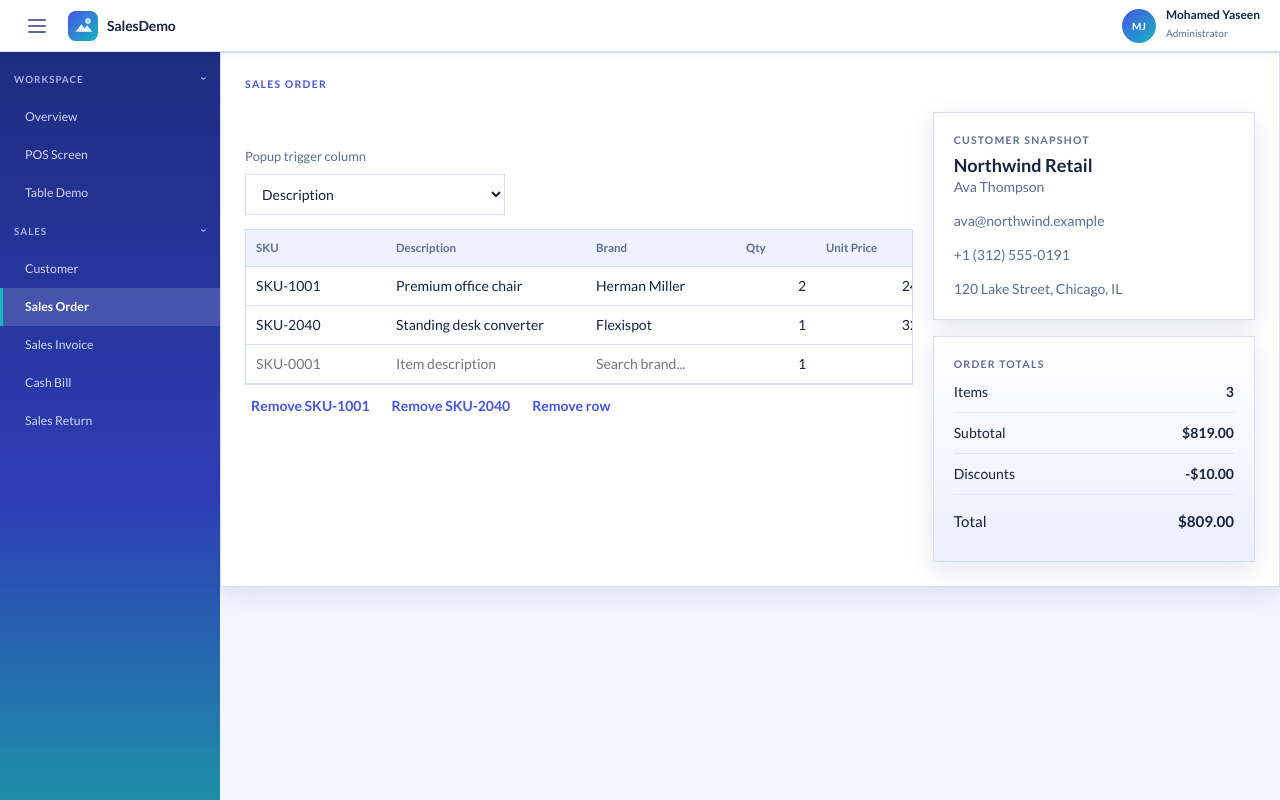
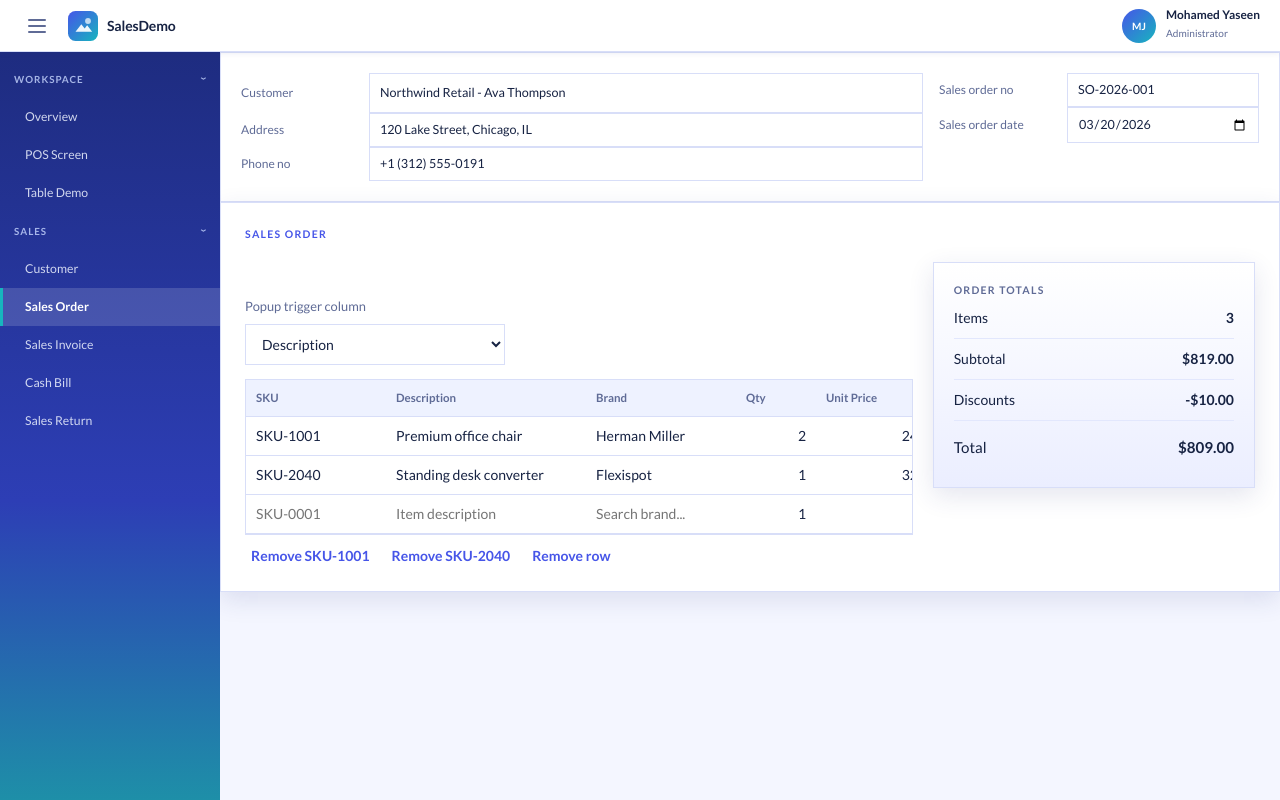
Before and after one commit to yaseenbit/SalesDemo, a React (Vite) app in the folder frontend/: page /orders in a window 1280 px wide. Built offline with nearby package versions, Linux system fonts and the light colour scheme.

Commit message:
Added customer section to sales order page

```diff
--- a/frontend/src/components/SalesOrderPanel.module.css
+++ b/frontend/src/components/SalesOrderPanel.module.css
@@ -40,6 +40,7 @@
 }
 
 @media (max-width: 900px) {
+
   .rowActions {
     flex-direction: column;
     align-items: flex-start;
--- a/frontend/src/components/SalesOrderPanel.tsx
+++ b/frontend/src/components/SalesOrderPanel.tsx
@@ -1,6 +1,6 @@
 import { useMemo, useState } from 'react';
 import { productCatalog, brandCatalog } from '../data/catalog';
-import type { Customer, OrderStatus, SalesOrderDraft, SalesOrderItem } from '../types';
+import type { SalesOrderDraft, SalesOrderItem } from '../types';
 import {
   EditableGridTable,
   type EditableGridCellKeyDownHandler,
@@ -9,7 +9,6 @@ import {
 import styles from './SalesOrderPanel.module.css';
 
 interface SalesOrderPanelProps {
-  customers: Customer[];
   draft: SalesOrderDraft;
   onDraftChange: (draft: SalesOrderDraft) => void;
   itemsAdded?: () => void;
@@ -101,7 +100,7 @@ const isItemEmpty = (item: SalesOrderItem | undefined) => {
   );
 };
 
-export const SalesOrderPanel = ({ customers, draft, onDraftChange, itemsAdded }: SalesOrderPanelProps) => {
+export const SalesOrderPanel = ({ draft, onDraftChange, itemsAdded }: SalesOrderPanelProps) => {
   const [pickerTriggerColumn, setPickerTriggerColumn] = useState<PickerTriggerColumnKey>('description');
 
   const isDeleteRowShortcut = (event: React.KeyboardEvent<HTMLInputElement>) => {
@@ -436,18 +435,9 @@ export const SalesOrderPanel = ({ customers, draft, onDraftChange, itemsAdded }:
     ];
   }, [itemsAdded, pickerTriggerColumn]);
 
-  const handleHeaderChange = (event: React.ChangeEvent<HTMLInputElement | HTMLTextAreaElement | HTMLSelectElement>) => {
-    const { name, value } = event.target;
-    onDraftChange({
-      ...draft,
-      [name]: value,
-    });
-  };
-
   const subtotal = draft.items.reduce((sum, item) => sum + item.quantity * item.unitPrice, 0);
   const discountTotal = draft.items.reduce((sum, item) => sum + item.discount, 0);
   const total = Math.max(subtotal - discountTotal, 0);
-  const selectedCustomer = customers.find((customer) => customer.id === draft.customerId);
 
   return (
     <section className="panel panel--stretch">
@@ -459,7 +449,6 @@ export const SalesOrderPanel = ({ customers, draft, onDraftChange, itemsAdded }:
 
       <div className={styles.orderShell}>
         <div className="order-main">
-
 
           <div className={styles.lineItems}>
             <div className="line-items__header">
@@ -503,20 +492,6 @@ export const SalesOrderPanel = ({ customers, draft, onDraftChange, itemsAdded }:
         </div>
 
         <aside className="order-summary">
-          <div className="summary-card">
-            <p className="eyebrow">Customer snapshot</p>
-            {selectedCustomer ? (
-              <>
-                <h3>{selectedCustomer.company}</h3>
-                <p>{selectedCustomer.name}</p>
-                <p>{selectedCustomer.email}</p>
-                <p>{selectedCustomer.phone}</p>
-                <p>{selectedCustomer.address}</p>
-              </>
-            ) : (
-              <p>Select a customer to attach shipping and contact details.</p>
-            )}
-          </div>
 
           <div className="summary-card summary-card--totals">
             <p className="eyebrow">Order totals</p>
--- a/frontend/src/pages/orders/SalesOrdersPage.module.css
+++ b/frontend/src/pages/orders/SalesOrdersPage.module.css
@@ -1,3 +1,62 @@
+.orderDetailsCompact {
+  display: flex;
+  flex-direction: column;
+  gap: 10px;
+}
+
+.orderDetailsCompact :global(.field) {
+  display: grid;
+  grid-template-columns: 120px minmax(0, 1fr);
+  align-items: center;
+  gap: 8px;
+}
+
+.orderDetailsCompact :global(.field span) {
+  font-size: 0.86rem;
+}
+
+.orderDetailsCompact :global(.field input),
+.orderDetailsCompact :global(.field select) {
+  padding: 6px 10px;
+  min-height: 34px;
+  font-size: 0.9rem;
+}
+
+.detailsLayout {
+  display: grid;
+  grid-template-columns: minmax(0, 1fr) minmax(220px, 320px);
+  gap: 16px;
+}
+
+.leftColumn,
+.rightColumn {
+  display: flex;
+  flex-direction: column;
+}
+
+.customerField,
+.phoneField,
+.addressField,
+.orderNumberField,
+.orderDateField {
+  width: 100%;
+}
+
+.searchFieldShell {
+  border: 1px solid var(--border);
+  background: #fff;
+}
+
+.searchFieldShell :global(input) {
+  min-height: 34px;
+  padding: 6px 10px;
+  font-size: 0.9rem;
+}
+
+.readOnlyInput {
+  background: #f8f9ff;
+}
+
 .doneOverlay {
   position: fixed;
   inset: 0;
@@ -33,3 +92,13 @@
   display: flex;
   justify-content: flex-end;
 }
+
+@media (max-width: 900px) {
+  .detailsLayout {
+    grid-template-columns: 1fr;
+  }
+
+  .orderDetailsCompact :global(.field) {
+    grid-template-columns: 105px minmax(0, 1fr);
+  }
+}
--- a/frontend/src/pages/orders/SalesOrdersPage.tsx
+++ b/frontend/src/pages/orders/SalesOrdersPage.tsx
@@ -1,5 +1,6 @@
-import { useState } from 'react';
+import { useMemo, useState } from 'react';
 import { SalesOrderPanel } from '../../components/SalesOrderPanel';
+import { SearchableTable, type SearchableTableColumn } from '../../components/SearchableTable';
 import type { Customer, SalesOrderDraft } from '../../types';
 import styles from './SalesOrdersPage.module.css';
 
@@ -12,14 +13,111 @@ interface SalesOrdersPageProps {
 export const SalesOrdersPage = ({ customers, draft, onDraftChange }: SalesOrdersPageProps) => {
   const [isItemsAddedDialogOpen, setIsItemsAddedDialogOpen] = useState(false);
 
+  const customerColumns = useMemo<SearchableTableColumn<Customer>[]>(
+    () => [
+      { key: 'company', label: 'Company', width: '180px' },
+      { key: 'name', label: 'Contact' },
+      { key: 'phone', label: 'Phone', width: '140px' },
+    ],
+    [],
+  );
+
+  const selectedCustomer = customers.find((customer) => customer.id === draft.customerId);
+  const selectedCustomerLabel = selectedCustomer ? `${selectedCustomer.company} - ${selectedCustomer.name}` : '';
+
   const handleItemsAdded = () => {
     setIsItemsAddedDialogOpen(true);
   };
 
+  const handleHeaderChange = (event: React.ChangeEvent<HTMLInputElement>) => {
+    const { name, value } = event.target;
+
+    onDraftChange({
+      ...draft,
+      [name]: value,
+    });
+  };
+
   return (
     <section className="page-section">
+      <div className={`form-card ${styles.orderDetailsCompact}`}>
+        <div className={styles.detailsLayout}>
+          <div className={styles.leftColumn}>
+            <label className={`field ${styles.customerField}`}>
+              <span>Customer</span>
+              <div className={styles.searchFieldShell}>
+                <SearchableTable
+                  items={customers}
+                  columns={customerColumns}
+                  searchFields={['company', 'name', 'phone', 'email']}
+                  value={selectedCustomerLabel}
+                  placeholder="Search customer"
+                  emptyMessage="No customers found."
+                  compact
+                  showHeaders={false}
+                  showResultCount={false}
+                  onQueryChange={(query) => {
+                    if (!query.trim() && draft.customerId) {
+                      onDraftChange({
+                        ...draft,
+                        customerId: '',
+                      });
+                    }
+                  }}
+                  onItemSelect={(customer) => {
+                    onDraftChange({
+                      ...draft,
+                      customerId: customer.id,
+                    });
+                  }}
+                />
+              </div>
+            </label>
+
+            <label className={`field ${styles.addressField}`}>
+              <span>Address</span>
+              <input
+                type="text"
+                value={selectedCustomer?.address ?? ''}
+                placeholder="Select a customer"
+                readOnly
+                className={styles.readOnlyInput}
+              />
+            </label>
+
+            <label className={`field ${styles.phoneField}`}>
+              <span>Phone no</span>
+              <input
+                type="text"
+                value={selectedCustomer?.phone ?? ''}
+                placeholder="Select a customer"
+                readOnly
+                className={styles.readOnlyInput}
+              />
+            </label>
+          </div>
+
+          <div className={styles.rightColumn}>
+            <label className={`field ${styles.orderNumberField}`}>
+              <span>Sales order no</span>
+              <input
+                type="text"
+                name="orderNumber"
+                value={draft.orderNumber}
+                onChange={handleHeaderChange}
+                placeholder="SO-0001"
+              />
+            </label>
+
+            <label className={`field ${styles.orderDateField}`}>
+              <span>Sales order date</span>
+              <input type="date" name="orderDate" value={draft.orderDate} onChange={handleHeaderChange} />
+            </label>
+          </div>
+        </div>
+      </div>
+
       <SalesOrderPanel
-        customers={customers}
         draft={draft}
         onDraftChange={onDraftChange}
         itemsAdded={handleItemsAdded}
```
